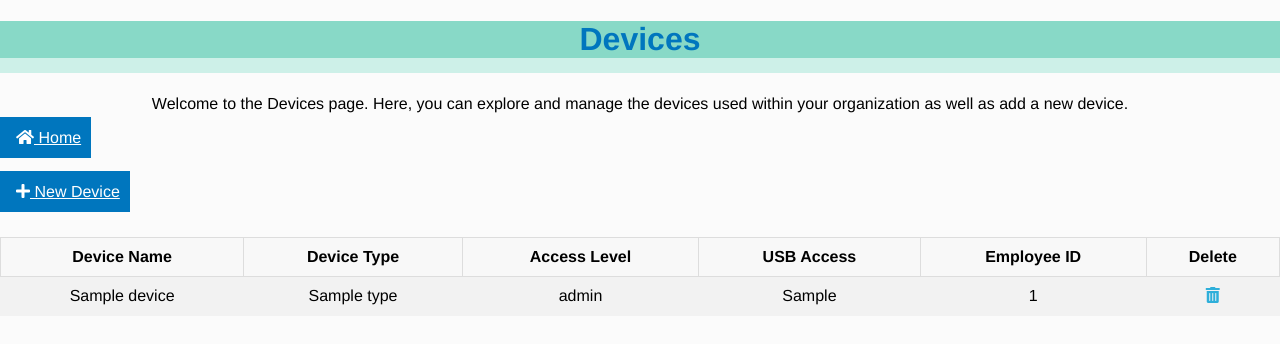
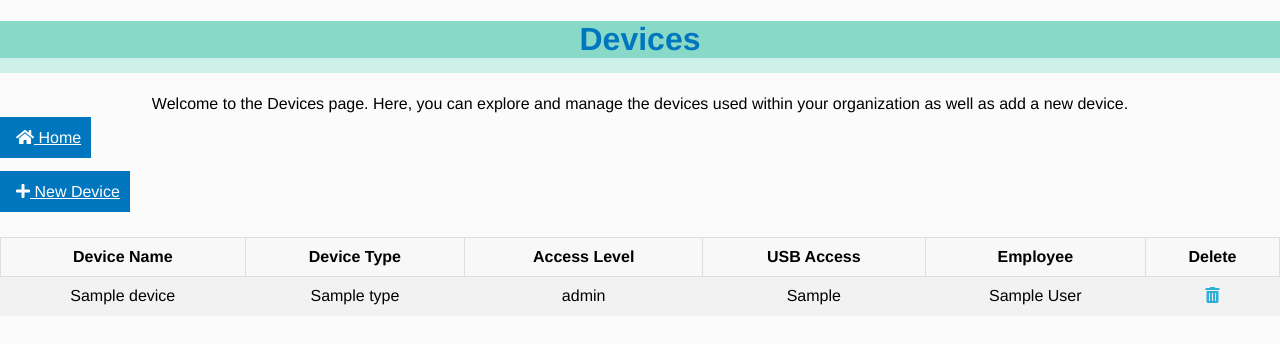
Before and after one commit to HexHeros/IT-Managment, a Flask app: template templates/devices.html in a window 1280 px wide. Shown: the top 344 px of the page. Run offline with Flask 2, Linux system fonts and the light colour scheme; the template is opened without the code that fills it: most values are stand-ins (such as "Sample title", 1, 10 or a date in 2020); some libraries are stand-ins or nearby versions.

Commit message:
Update devices.html

```diff
--- a/templates/devices.html
+++ b/templates/devices.html
@@ -28,13 +28,12 @@
     <br>
     <br>
     <table>
-        <thead>
         <tr>
             <th>Device Name</th>
             <th>Device Type</th>
             <th>Access Level</th>
             <th>USB Access</th>
-                <th>Employee ID</th>
+            <th>Employee</th>
             <th>Delete</th>
         </tr>
         {% for device in devices %}
@@ -43,12 +42,10 @@
             <td>{{ device.type }}</td>
             <td>{{ device.access_level }}</td>
             <td>{{ device.usb_access }}</td>
-                <td>{{ device.employee_id }}</td>
-                <td><a href="/delete_device/{{ device.device_id }}" class="delete-icon"><i class="fas fa-trash-alt"></i></td>
+            <td>{{ device.first_name }} {{ device.last_name }}</td>
+            <td><a href="/delete_device/{{ device.device_id }}" class="delete-icon"><i class="fas fa-trash-alt"></i></a></td>
         </tr>
         {% endfor %}
-    </table>
-        </thead>
     </table>
 </body>
 
```
Lines whose indentation alone changed are shown as unchanged.
